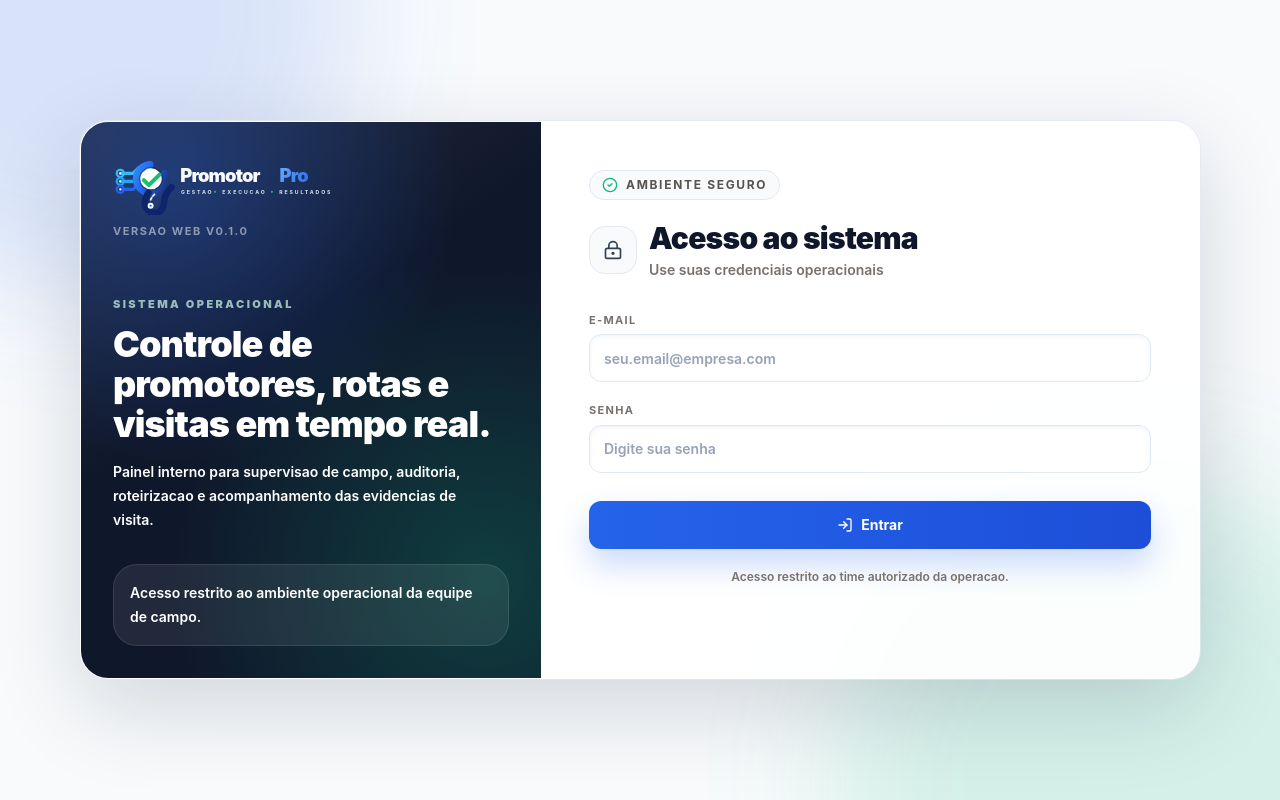
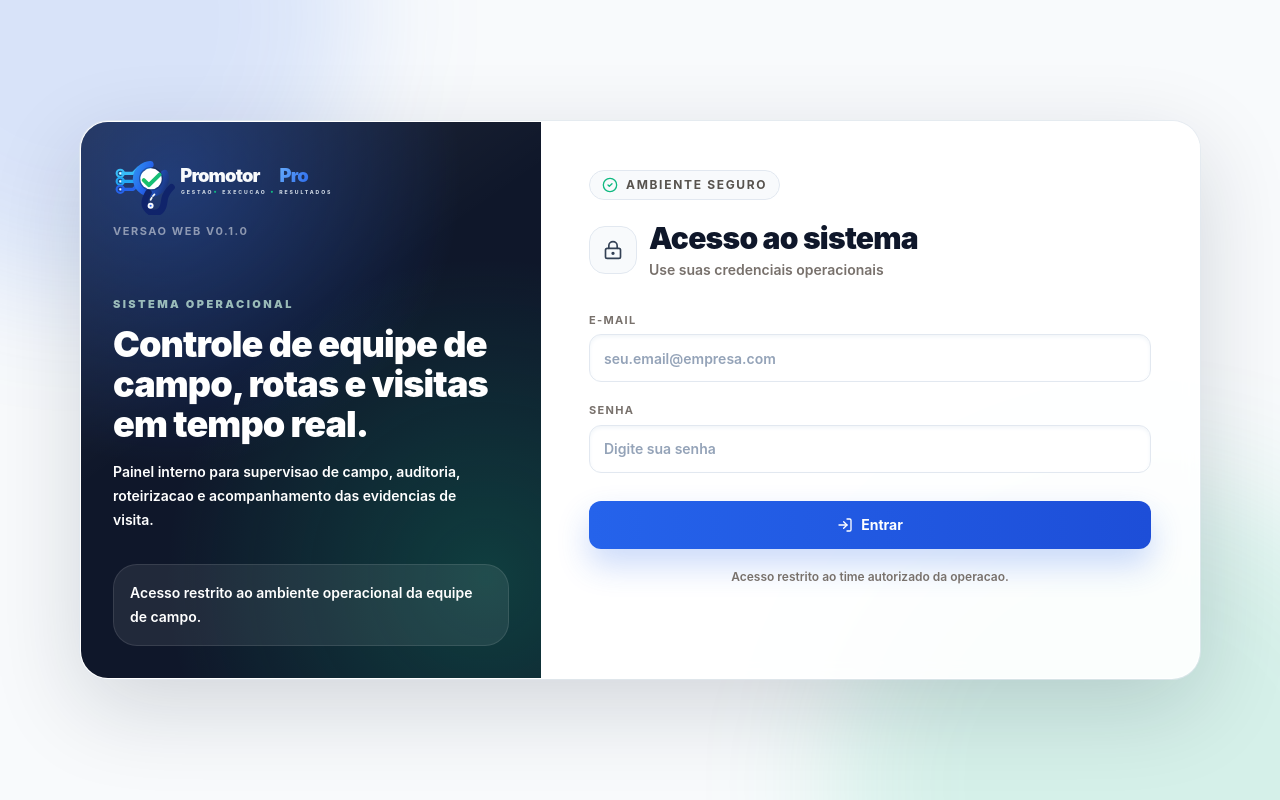
Before and after one commit to MarceloBaena/PROMOTORES_2026, a React (Vite) app in the folder apps/web/: page / in a window 1280 px wide. Built offline with nearby package versions, Linux system fonts and the light colour scheme; no server answers.

Commit message:
Ajusta titulo da tela de login

```diff
--- a/apps/web/src/pages/Login.tsx
+++ b/apps/web/src/pages/Login.tsx
@@ -47,7 +47,7 @@ export function Login() {
               <div className="mt-10 xl:mt-14">
                 <p className="text-[11px] font-black uppercase tracking-[0.22em] text-emerald-100/70">Sistema operacional</p>
                 <h1 className="mt-3 font-display text-3xl font-black leading-tight tracking-tight xl:text-4xl">
-                  Controle de promotores, rotas e visitas em tempo real.
+                  Controle de equipe de campo, rotas e visitas em tempo real.
                 </h1>
                 <p className="mt-4 max-w-sm text-sm font-semibold leading-6 text-white/68">
                   Painel interno para supervisao de campo, auditoria, roteirizacao e acompanhamento das evidencias de visita.
```
